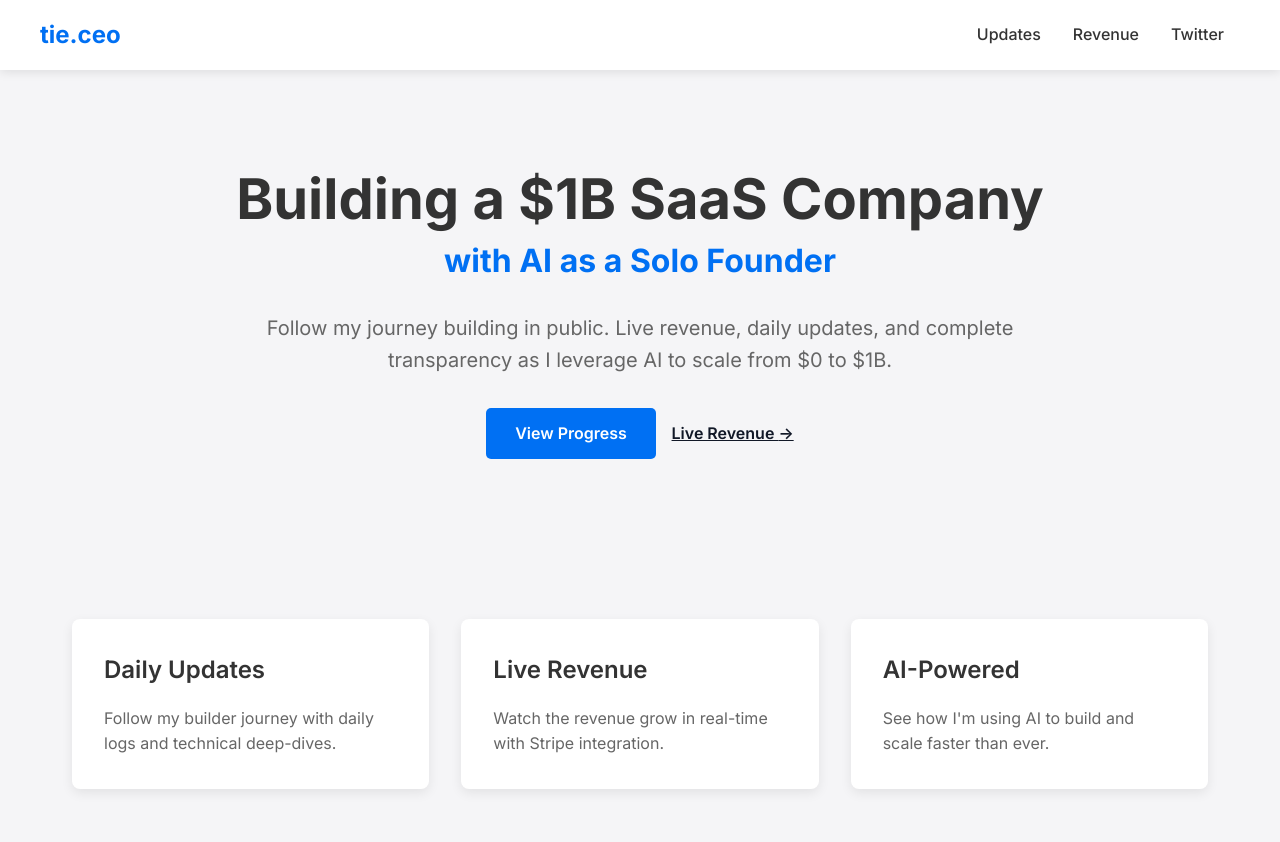
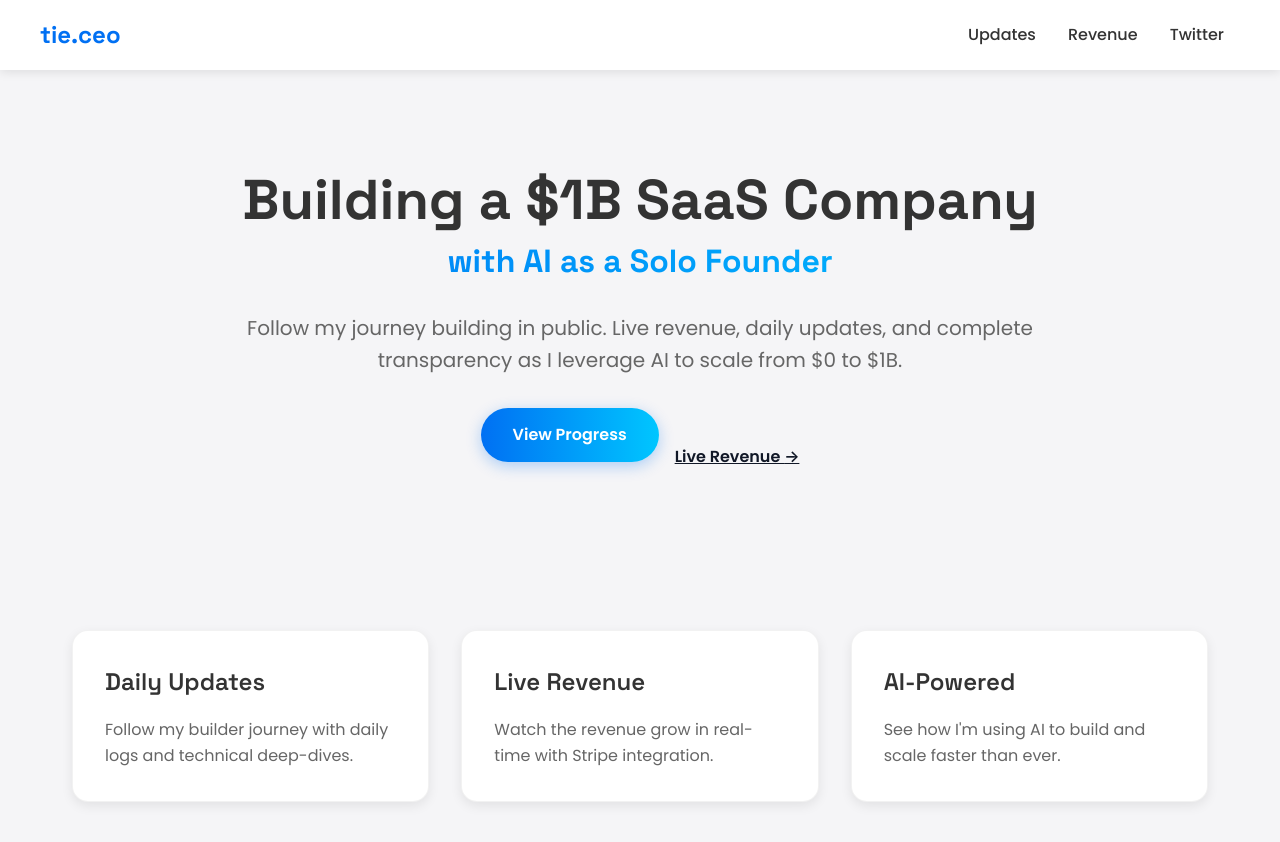
Before and after one commit to TieLove333/tieceo, a Next.js app: page / in a window 1280 px wide. Shown: the top 842 px of the page. Built offline with nearby package versions, Linux system fonts and the light colour scheme.

Commit message:
Enhance design with modern gradients, fonts, and button animations

```diff
--- a/app/globals.css
+++ b/app/globals.css
@@ -1,4 +1,4 @@
-@import url('https://fonts.googleapis.com/css2?family=Inter:wght@400;500;600;700&display=swap');
+@import url('https://fonts.googleapis.com/css2?family=Poppins:wght@400;500;600;700;800&family=Space+Grotesk:wght@400;500;600;700&display=swap');
 
 * {
   box-sizing: border-box;
@@ -7,7 +7,7 @@
 }
 
 body {
-  font-family: 'Inter', -apple-system, BlinkMacSystemFont, 'Segoe UI', Roboto, Oxygen, Ubuntu, Cantarell, 'Open Sans', 'Helvetica Neue', sans-serif;
+  font-family: 'Poppins', -apple-system, BlinkMacSystemFont, 'Segoe UI', Roboto, Oxygen, Ubuntu, Cantarell, 'Open Sans', 'Helvetica Neue', sans-serif;
   background-color: #f5f5f7;
   color: #333;
   line-height: 1.6;
@@ -26,6 +26,7 @@ body {
   font-size: 1.5rem;
   font-weight: 700;
   color: #0070f3;
+  font-family: 'Space Grotesk', sans-serif;
 }
 
 .logo a {
@@ -57,13 +58,18 @@ body {
   font-weight: 800;
   color: #333;
   line-height: 1.2;
+  font-family: 'Space Grotesk', sans-serif;
 }
 
 .hero-subtitle {
   display: block;
   font-size: 2rem;
-  color: #0070f3;
+  background: linear-gradient(90deg, #0070f3, #00c6ff);
+  -webkit-background-clip: text;
+  -webkit-text-fill-color: transparent;
+  background-clip: text;
   margin-top: 0.5rem;
+  font-family: 'Space Grotesk', sans-serif;
 }
 
 .hero-description {
@@ -75,17 +81,37 @@ body {
 
 .cta-button {
   display: inline-block;
-  background-color: #0070f3;
+  background: linear-gradient(90deg, #0070f3, #00c6ff);
   color: white;
-  padding: 0.8rem 1.8rem;
-  border-radius: 5px;
+  padding: 0.9rem 2rem;
+  border-radius: 50px;
   font-weight: 600;
   text-decoration: none;
-  transition: background-color 0.2s ease;
+  transition: all 0.3s ease;
+  box-shadow: 0 4px 15px rgba(0, 112, 243, 0.3);
+  position: relative;
+  overflow: hidden;
 }
 
 .cta-button:hover {
-  background-color: #0060df;
+  transform: translateY(-2px);
+  box-shadow: 0 7px 20px rgba(0, 112, 243, 0.4);
+}
+
+.cta-button::after {
+  content: '';
+  position: absolute;
+  top: 0;
+  left: 0;
+  width: 100%;
+  height: 100%;
+  background: linear-gradient(90deg, rgba(255, 255, 255, 0.1), rgba(255, 255, 255, 0.2));
+  transform: translateX(-100%);
+  transition: transform 0.6s ease;
+}
+
+.cta-button:hover::after {
+  transform: translateX(100%);
 }
 
 .feature-cards {
@@ -99,15 +125,17 @@ body {
 
 .feature-card {
   background-color: white;
-  border-radius: 8px;
+  border-radius: 16px;
   padding: 2rem;
   box-shadow: 0 4px 12px rgba(0, 0, 0, 0.08);
-  transition: transform 0.2s ease, box-shadow 0.2s ease;
+  transition: transform 0.3s ease, box-shadow 0.3s ease;
+  border: 1px solid rgba(0, 0, 0, 0.05);
 }
 
 .feature-card:hover {
   transform: translateY(-5px);
   box-shadow: 0 8px 24px rgba(0, 0, 0, 0.12);
+  border-color: rgba(0, 112, 243, 0.2);
 }
 
 .feature-title {
@@ -115,6 +143,7 @@ body {
   font-weight: 600;
   color: #333;
   margin-bottom: 1rem;
+  font-family: 'Space Grotesk', sans-serif;
 }
 
 .feature-description {
```
